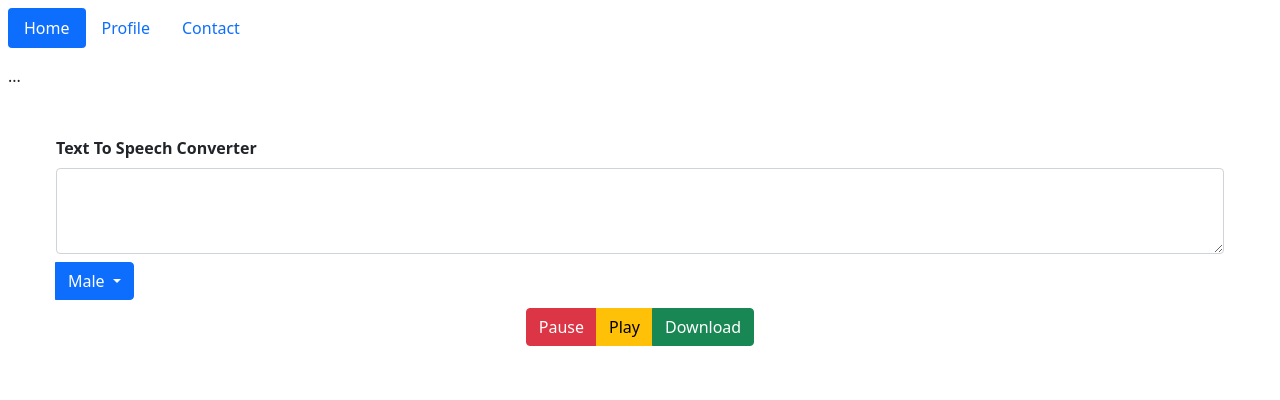
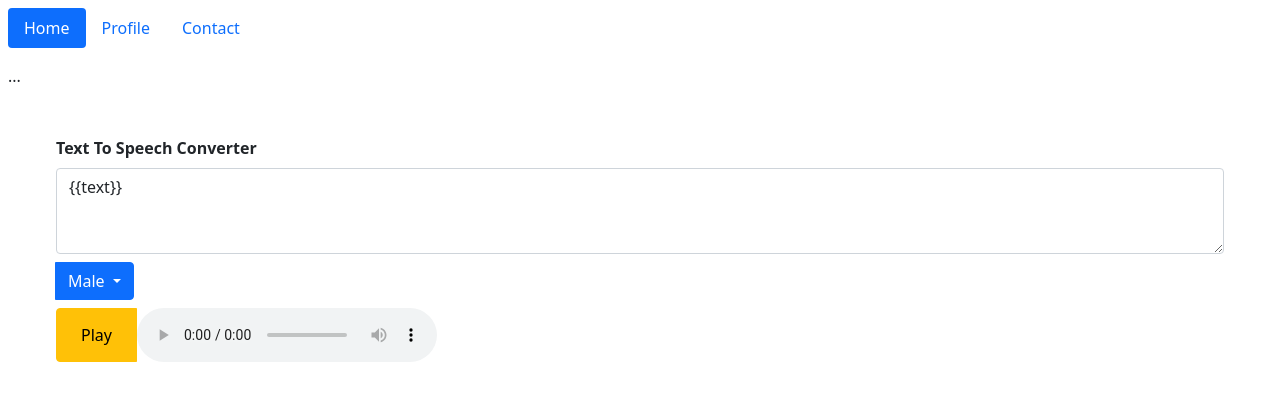
Before and after one commit to ChiragRohada/PBL, a plain HTML site: page flask/templates/index.html in a window 1280 px wide. Drawn offline with nearby package versions, Linux system fonts and the light colour scheme.

Commit message:
Update index.html

```diff
--- a/flask/templates/index.html
+++ b/flask/templates/index.html
@@ -30,9 +30,10 @@
   <form action="/tts" method="post">
     <div class="mb-3 pt-5" >
       <label for="exampleFormControlTextarea1" class="form-label fw-bold"  >Text To Speech Converter</label>
-      <textarea class="form-control" id="exampleFormControlTextarea1"  name="text" rows="3"></textarea>
+      <textarea class="form-control" id="exampleFormControlTextarea1"  name="text" rows="3">{{text}}</textarea>
       <div class="btn-group py-2" role="group">
         <input type="hidden" id="custId" name="custId" value="Male">
+        <input type="hidden" id="custId2" name="custId2" value="Play">
         <button id="bu" type="button" class="btn btn-primary dropdown-toggle" data-bs-toggle="dropdown" aria-expanded="false" value="male">
           Male
         </button>
@@ -42,12 +43,16 @@
         </ul>
 
       </div>
-      <div class="d-flex justify-content-center">
+      <div class="d-flex justify-content-right">
         <div class="btn-group" role="group" aria-label="Basic mixed styles example">
-          <button type="button" class="btn btn-danger">Pause</button>
-          <button type="submit" class="btn btn-warning" >Play</button>
-          <button type="button" class="btn btn-success">Download</button>
+
+          <button type="submit" class="btn btn-warning px-4 py-2 " onclick="what(this)" >Play</button>
+          <audio controls>
+            <source src="static/text.mp3" type="audio/mpeg">
+          </audio>
+
         </div>
+
 
     </div>
 
@@ -64,8 +69,13 @@
     document.getElementById("custId").value=y;
 
 
-  return "Hello World!";
+
 }
+
+ what=(id)=>{
+    y=id.innerHTML;
+    document.getElementById("custId2").value=y;
+  }
 </script>
 </body>
 </html>
```
